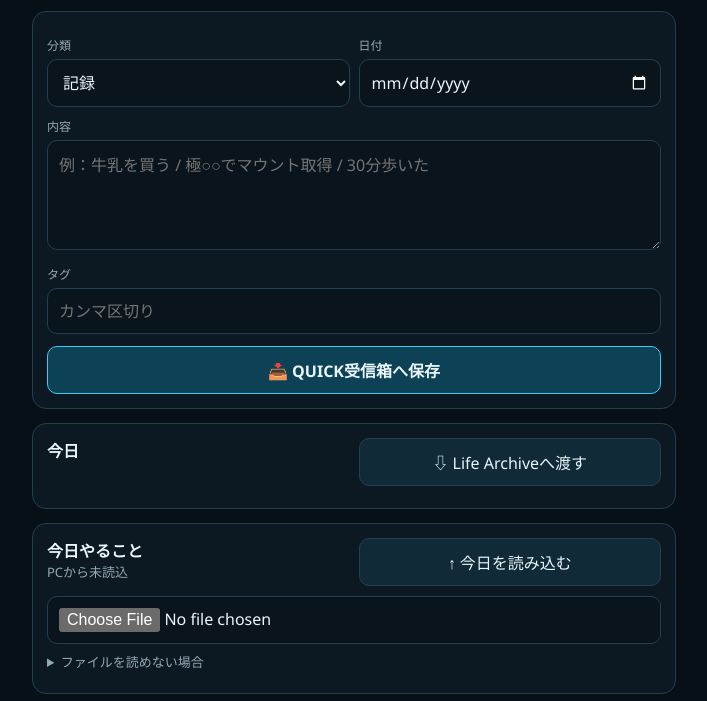
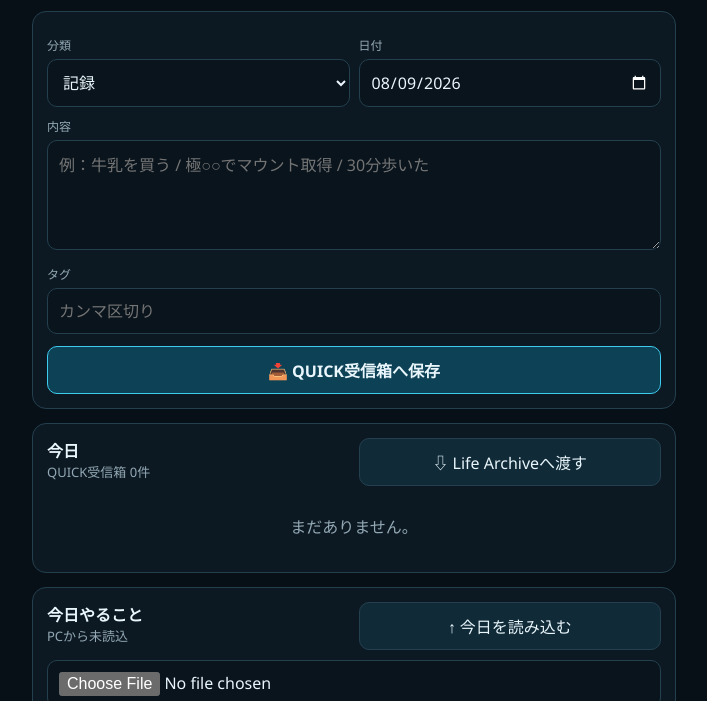
Before and after one commit to sogetuK14/eorzea-adventure-archive, a plain HTML site: page quick.html in a window 1280 px wide. Shown: the part 99-800 px from the top of the page, without its empty margins (286-993 px from the left). Drawn offline with Linux system fonts and the light colour scheme.

Commit message:
Update quick.html

```diff
--- a/quick.html
+++ b/quick.html
@@ -2,7 +2,7 @@
 <html lang="ja">
 <head>
 <meta charset="utf-8"><meta name="viewport" content="width=device-width,initial-scale=1">
-<title>Life Archive QUICK v0.04</title>
+<title>Life Archive QUICK v0.05</title>
 <style>
 :root{color-scheme:dark;--bg:#071017;--panel:#0d1922;--line:#24404f;--text:#e9f6fb;--muted:#93a9b5;--accent:#62dcff;--gold:#e6c56e}
 *{box-sizing:border-box}body{margin:0;background:var(--bg);color:var(--text);font-family:"Segoe UI","Noto Sans JP",sans-serif}
@@ -80,7 +80,14 @@ $("copyTransfer").onclick=async()=>{
 };
 
 const TODAY_KEY="life_archive_quick_today_v1";
-const loadToday=()=>{try{return JSON.parse(localStorage.getItem(TODAY_KEY)||'{"date":"","items":[]}')}catch{return{date:"",items":[]}}};
+function loadToday(){
+ try{
+  const raw=localStorage.getItem(TODAY_KEY);
+  return raw?JSON.parse(raw):{date:"",items:[]};
+ }catch(e){
+  return {date:"",items:[]};
+ }
+}
 const saveToday=v=>localStorage.setItem(TODAY_KEY,JSON.stringify(v));
 function renderTodayTasks(){
  const data=loadToday(),items=Array.isArray(data.items)?data.items:[];
```
